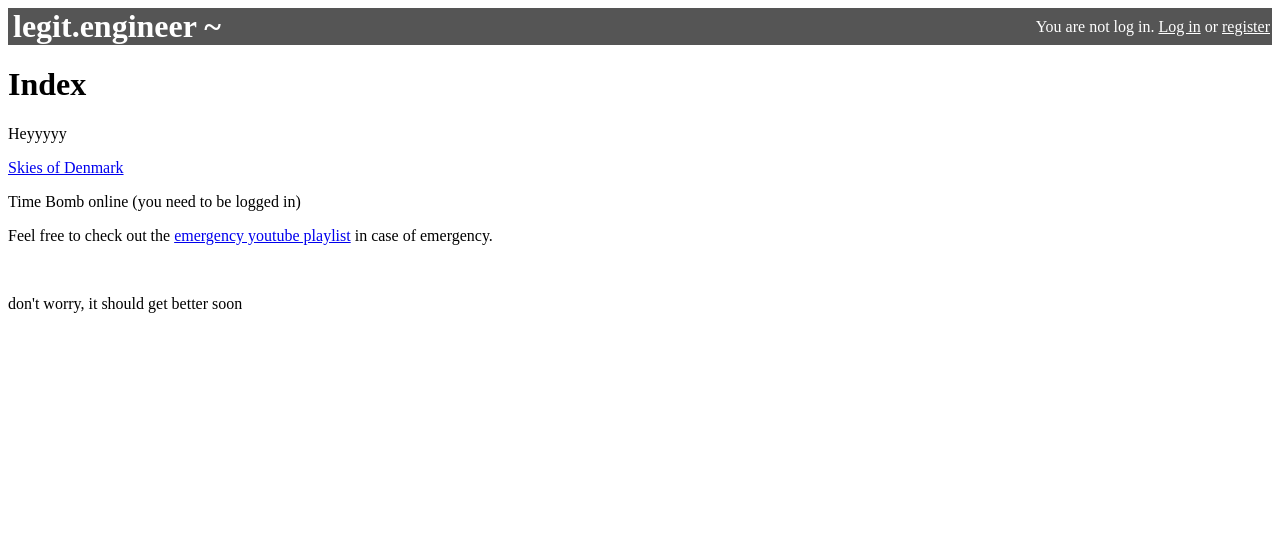
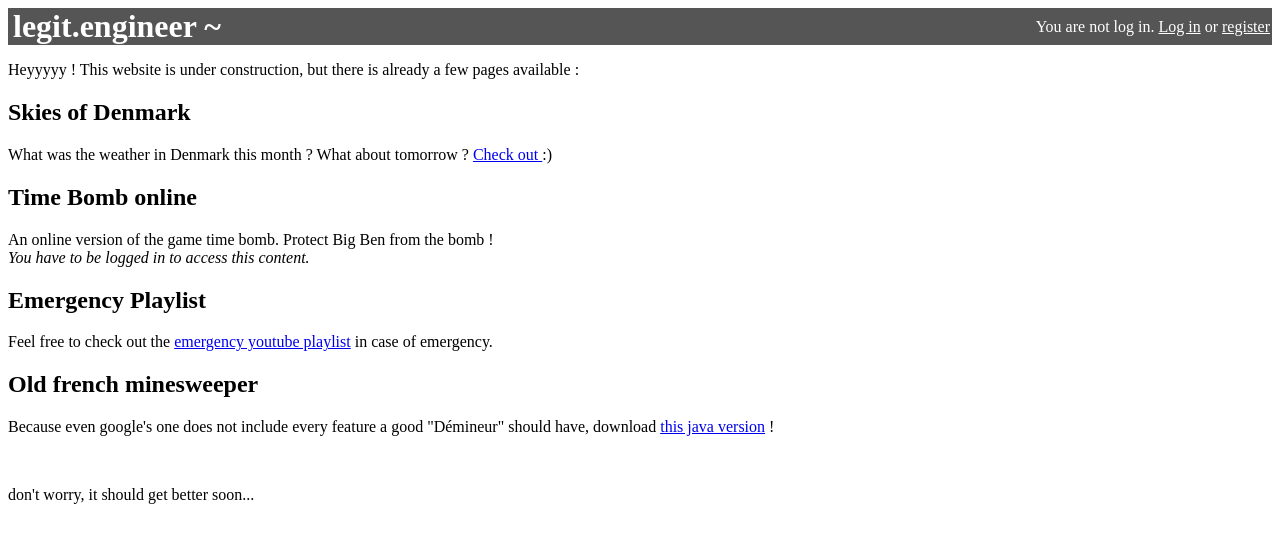
Before and after one commit to supermouette/tha_bomb_online, a Django app: page / in a window 1280 px wide. Shown: the top 543 px of the page. Run offline with Django 3.2, Linux system fonts and the light colour scheme.

Commit message:
better (but still lame) front page + démineur link

```diff
--- a/game/templates/game/base.html
+++ b/game/templates/game/base.html
@@ -21,7 +21,7 @@
     </header>
     {% block content %}
     {% endblock %}
-    <footer> don't worry, it should get better soon {% block footer %} {% endblock %}</footer>
+    <footer> don't worry, it should get better soon... {% block footer %} {% endblock %}</footer>
     {% block script %}
     {% endblock %}
 </body>
--- a/game/templates/game/index.html
+++ b/game/templates/game/index.html
@@ -1,19 +1,27 @@
 {% extends 'game/base.html' %}
-
+{% load static %}
 {% block title %} Index {% endblock %}
 {% block content %}
-    <h1> Index</h1>
-    <p>Heyyyyy</p>
-    <p> <a href="{% url 'skies' %}" > Skies of Denmark</a></p>
-    <p> Time Bomb online (you need to be logged in)
+    <p>Heyyyyy ! This website is under construction, but there is already a few pages available :</p>
+    <h2>Skies of Denmark</h2>
+    <p> What was the weather in Denmark this month ? What about tomorrow ? <a href="{% url 'skies' %}" >Check out </a>:) </p>
+    <h2> Time Bomb online </h2>
+    <p>An online version of the game time bomb. Protect Big Ben from the bomb ! <br>
         {% if user and not user.is_anonymous %}
-            <a href="{% url 'waiting_room' %}"> -> waiting room</a>
+            <a href="{% url 'waiting_room' %}"> enter the waiting room</a>
+        {% else %}
+            <i>You have to be logged in to access this content.</i>
         {% endif %}
     </p>
+    <h2>Emergency Playlist</h2>
     <p> Feel free to check out the
         <a href="https://www.youtube.com/playlist?list=PLdiM-7U9QMxhnPcqkIUqgCFJR71uQGHkZ"> emergency youtube playlist</a> in case of emergency.
     </p>
     {% if user and not user.is_anonymous %}
         <p> If you want to unregister, please send a mail to loic.souverain@gmail.com</p>
     {% endif %}
+    <h2> Old french minesweeper</h2>
+    <p>Because even google's one does not include every feature a good "Démineur" should have,
+    download <a href="{% static 'game/Demineur.zip' %}">this java version</a> !
+    </p>
 {% endblock %}
```
Also changed, not shown: 1 other file.
